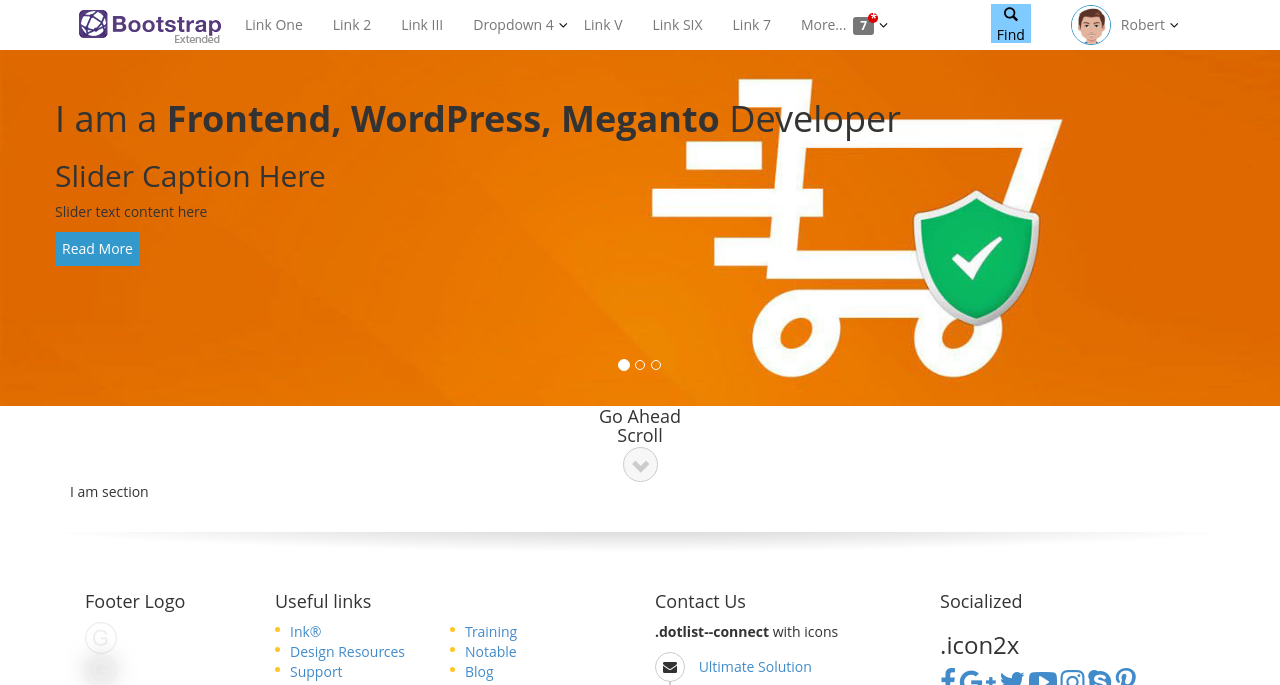
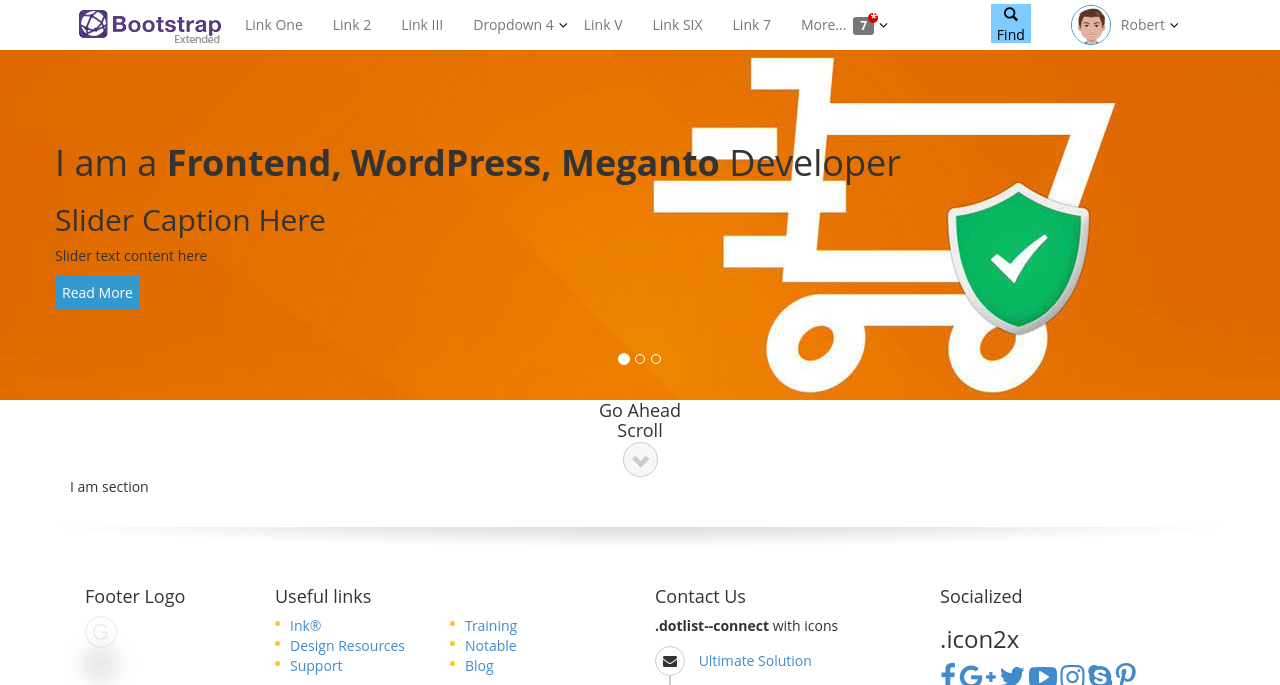
Before and after one commit to gmkhussain/frontend, a PHP site: page / in a window 1280 px wide. Shown: the top 685 px of the page. Run offline with PHP 8.4, Linux system fonts and the light colour scheme.

Commit message:
:watermelon: [.img-cntr] added - center oversized image in div

```diff
--- a/index.html
+++ b/index.html
@@ -141,7 +141,7 @@
 
 <main id="page-content">
 
-	<section class="slider-area hover-ctrl fadeft" >
+	<section class="slider-area hover-ctrl fadeft " >
 		<div id="carousel-example-generic" class="carousel slide slider--pauseplay" data-ride="carousel" data---interval="false">
 
 		  <ol class="carousel-indicators thumbs">
@@ -154,7 +154,7 @@
 		  <div class="carousel-inner">
 
 
-			<div class="item active">
+			<div class="item active img-cntr">
 			  <img src="images/slide1.jpg" alt="...">
 			  <div class="container posrel">
 				  <div class="caro-caps">
@@ -166,7 +166,7 @@
 			  </div>
 			</div>
 
-			<div class="item color-invert">
+			<div class="item color-invert img-cntr">
 			  <img src="images/slide2.jpg" alt="...">
 			  <div class="container posrel">
 				  <div class="caro-caps">
@@ -179,7 +179,7 @@
 			</div>
 
 
-			<div class="item color-gray">
+			<div class="item color-gray img-cntr">
 			  <img src="images/slide1.jpg" alt="...">
 			  <div class="container posrel">
 				  <div class="caro-caps">
@@ -193,7 +193,7 @@
 
 
 
-			<div class="item gray-img">
+			<div class="item gray-img img-cntr">
 			  <img src="images/slide2.jpg" alt="...">
 			  <div class="container posrel">
 				  <div class="caro-caps">
--- a/style.css
+++ b/style.css
@@ -483,16 +483,18 @@ body .l--{ left:auto; }
 
 .ovrimg { overflow: hidden; }
 .ovrimg img{ width: 100%;}
+.img-cntr { width:50%; overflow:hidden; height:350px; position:relative; }
+.img-cntr img { position: absolute; left: 50%; top: 50%; -webkit-transform: translateY(-50%) translateX(-50%); max-width: initial !important;}
 
 body iframe, body img, .ovrimg-mx img { max-width: 100%; height: auto; }
 
 .modal iframe { width: 100%; min-height:70vh; }
 
-.filter-white   { -webkit-filter: brightness(1000%);     }
+.filter-white   { -webkit-filter: brightness(1000%); }
 .color-gray,.grayedout { -webkit-filter: grayscale(1); filter: grayscale(1); }
 .color-invert { -webkit-filter: invert(1); filter: invert(1); }
 
-.drp-shad {filter: drop-shadow(0px 0px 10px rgba(0,0,0,.5));	-webkit-filter: drop-shadow(0px 0px 10px rgba(0,0,0,.5));}
+.drp-shad {filter: drop-shadow(0px 0px 10px rgba(0,0,0,.5));	-webkit-filter: drop-shadow(0px 0px 10px rgba(0,0,0,.5)); }
 
 /*** BG ***/
 .wide-box-holder {clear:both;position: relative;overflow:hidden;}
```
